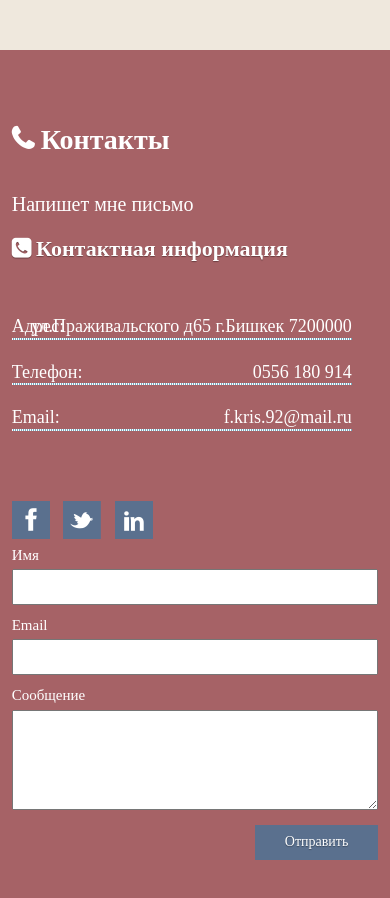
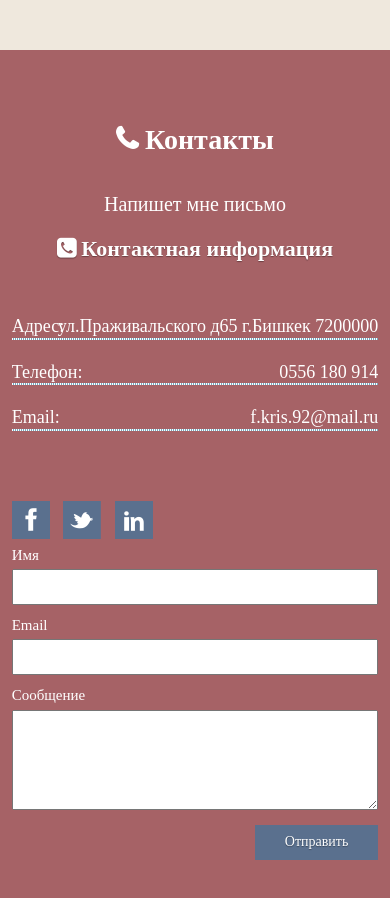
Before and after one commit to jkiddd/web_resume, a plain HTML site: page index.html in a window 390 px wide. Shown: the part 3040-3938 px from the top of the page. Drawn offline with Linux system fonts and the light colour scheme; a web font is replaced by a local one.

Commit message:
тест адаптива

```diff
--- a/css/main.css
+++ b/css/main.css
@@ -544,6 +544,9 @@ ul {
 .about__list {
    width: 340px;
 }
+.about__list--media {
+   width: 100%;
+}
 .about__text {
    width: 100%;
 }
@@ -559,9 +562,14 @@ ul {
       display: block;
       width: 100%
      }
-     .work__block-right,.feadback__rigth,.feadback__left {
+     .work__block-right,.feadback__rigth,.feadback__left  {
       float: none;
       display: block;
       width: 100%
      }
+
+     .feadback--icon,.title__subtitle,.feadback__left-title {
+        text-align: center;
+     }
+
 }
--- a/index.html
+++ b/index.html
@@ -209,7 +209,7 @@
                   Контактная информация
                </div>
                <div class="feadback__desc">
-                  <ul class="about__list">
+                  <ul class="about__list about__list--media">
                      <li class="about__item feadback--margin">
                         <div class="about__block-name">
                            Адрес:
```
